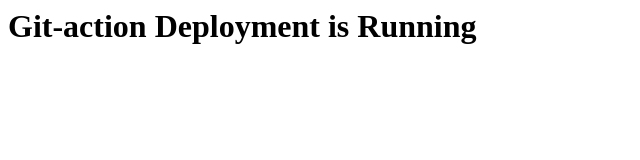
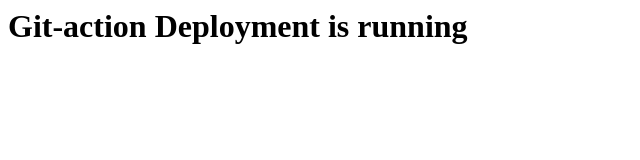
Before and after one commit to pratiksnarkhede/GithubAction_test, a plain HTML site: page index.html in a window 1280 px wide. Shown: the full height of the page, 0-640 px from the left. Drawn offline with Linux system fonts and the light colour scheme.

Commit message:
Update index.html

```diff
--- a/index.html
+++ b/index.html
@@ -1 +1 @@
-<h1> Git-action Deployment is Running </h1>
+<h1> Git-action Deployment is running </h1>
```
